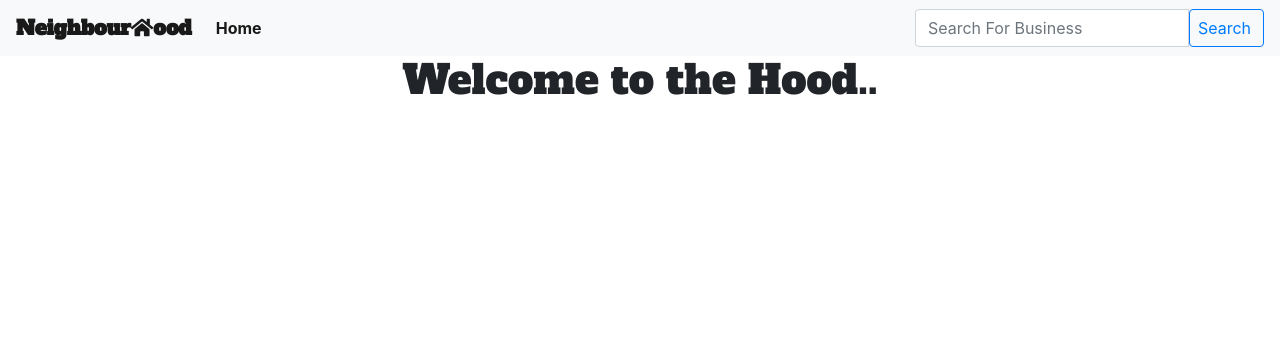
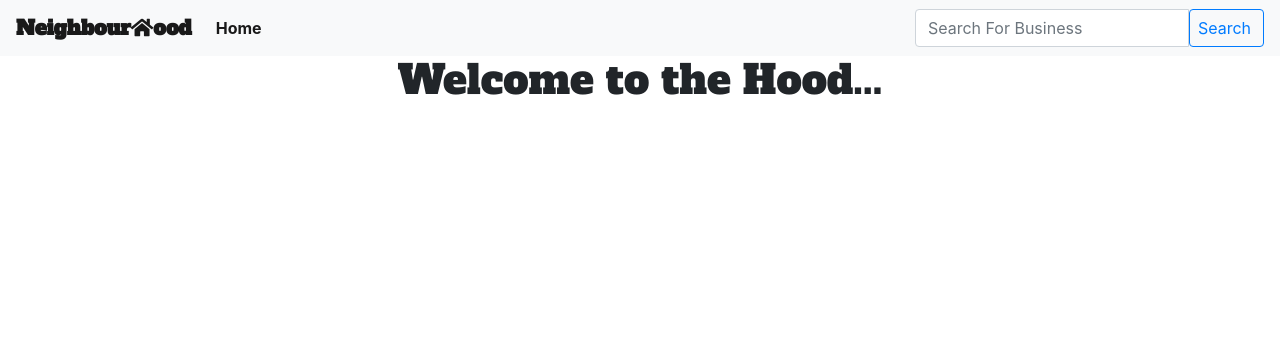
Before and after one commit to Nelly-ayebale/Neighbourhood, a Django app: page / in a window 1280 px wide. Shown: the top 356 px of the page. Run offline with Django 3.2, Linux system fonts and the light colour scheme; some libraries are stand-ins or nearby versions.

```diff
--- a/hood/templates/hoods/home.html
+++ b/hood/templates/hoods/home.html
@@ -2,5 +2,5 @@
 {% load static %}
 {% load bootstrap4 %}
 {% block content %}
-<h1 class="text-center" style="font-family: 'Alfa Slab One', cursive;">Welcome to the Hood..</h1>
+<h1 class="text-center" style="font-family: 'Alfa Slab One', cursive;">Welcome to the Hood...</h1>
 {% endblock %}
```
